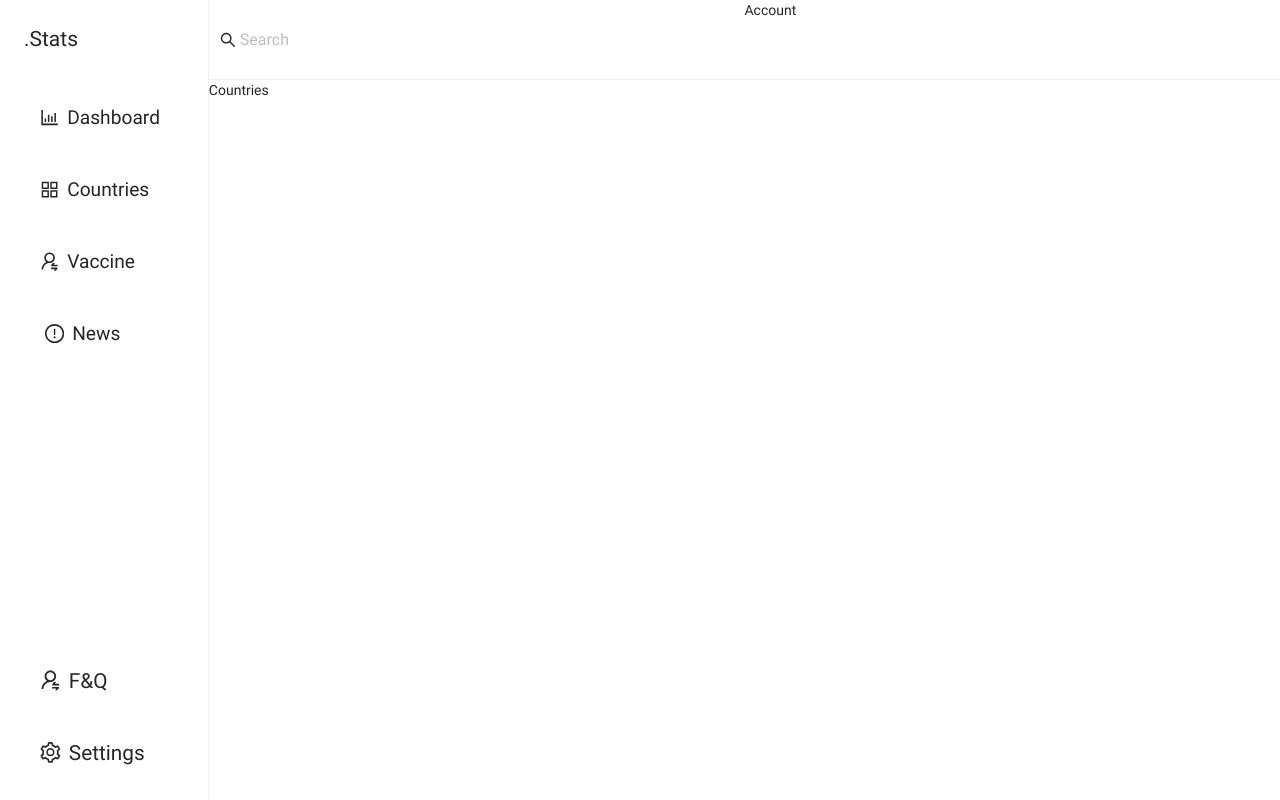
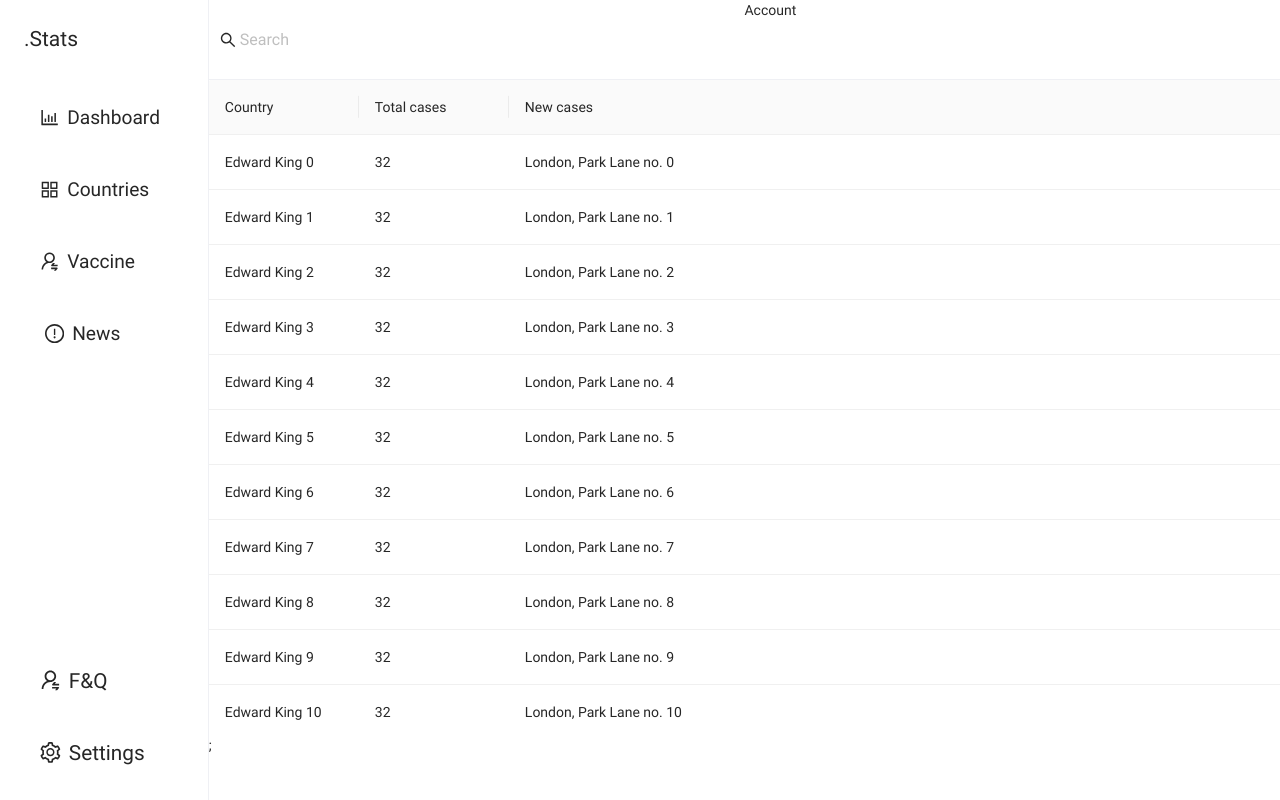
Before and after one commit to PouRiaBG/covid19-panel, a React (Create React App) app: page /countries in a window 1280 px wide. Built offline with nearby package versions, Linux system fonts and the light colour scheme.

Commit message:
feat(): implement table for coutries WIP

```diff
--- a/src/Pages/Countries.tsx
+++ b/src/Pages/Countries.tsx
@@ -1,3 +1,53 @@
+import { Table } from "antd";
+import type { ColumnsType } from "antd/es/table";
+import { table } from "console";
+import React from "react";
+
+interface DataType {
+  key: React.Key;
+  country: string;
+  totalCase: number;
+  newCase: string;
+}
+
+const columns: ColumnsType<DataType> = [
+  {
+    title: "Country",
+    dataIndex: "country",
+    width: 150,
+  },
+  {
+    title: "Total cases",
+    dataIndex: "totalCase",
+    width: 150,
+  },
+  {
+    title: "New cases",
+    dataIndex: "newCase",
+  },
+];
+
+const data: DataType[] = [];
+for (let i = 0; i < 100; i++) {
+  data.push({
+    key: i,
+    country: `Edward King ${i}`,
+    totalCase: 32,
+    newCase: `London, Park Lane no. ${i}`,
+  });
+}
+
 export function Countries() {
-  return <div>Countries</div>;
+  const tableHeight = window.innerHeight - 200;
+  return (
+    <>
+      <Table
+        scroll={{ y: tableHeight }}
+        pagination={false}
+        columns={columns}
+        dataSource={data}
+      />
+      ;
+    </>
+  );
 }
```
